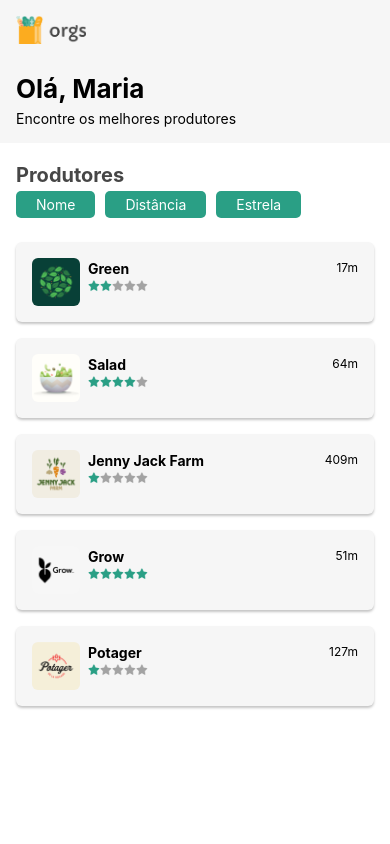
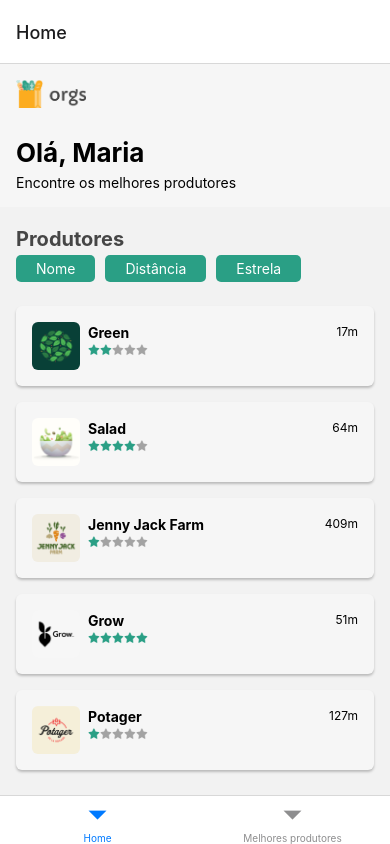
Before and after one commit to AshileySabah/grocery-store-cli, a React Native app: screen / in a window 390 px wide. Built offline with nearby package versions, Linux system fonts and the light colour scheme.

Commit message:
feat: home navigation

```diff
--- a/App.js
+++ b/App.js
@@ -1,14 +1,26 @@
 import {NavigationContainer} from '@react-navigation/native';
 import React from 'react';
 import {StyleSheet, SafeAreaView, StatusBar} from 'react-native';
+
+import {createBottomTabNavigator} from '@react-navigation/bottom-tabs';
+
 import Home from './src/pages/Home';
+import MelhoresProdutores from './src/pages/MelhoresProdutores';
+
+const Tab = createBottomTabNavigator();
 
 const App = () => {
   return (
     <SafeAreaView style={styles.tela}>
       <StatusBar />
       <NavigationContainer>
-        <Home />
+        <Tab.Navigator>
+          <Tab.Screen name="Home" component={Home} />
+          <Tab.Screen
+            name="Melhores produtores"
+            component={MelhoresProdutores}
+          />
+        </Tab.Navigator>
       </NavigationContainer>
     </SafeAreaView>
   );
--- a/package.json
+++ b/package.json
@@ -10,6 +10,7 @@
     "lint": "eslint ."
   },
   "dependencies": {
+    "@react-navigation/bottom-tabs": "^6.3.1",
     "@react-navigation/native": "^6.0.10",
     "react": "17.0.2",
     "react-native": "0.68.2",
```
Also changed, not shown: 3 other files (tests, documents, lock files or other folders).
